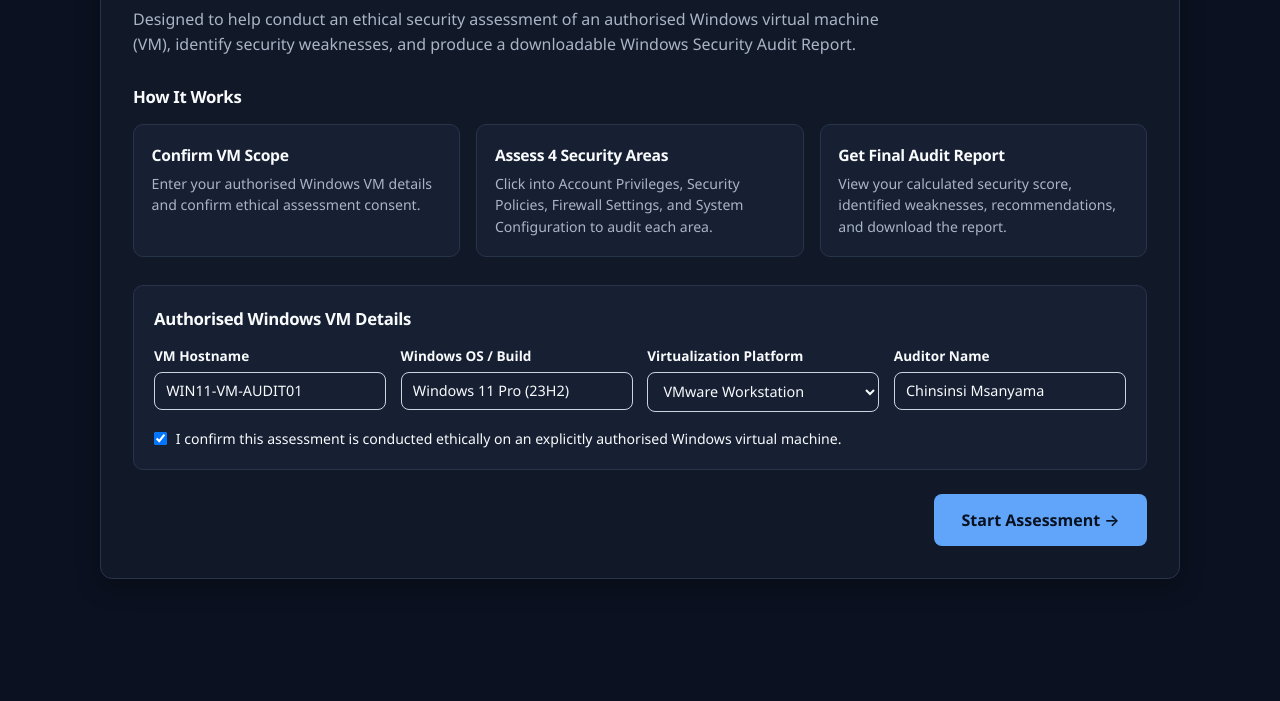
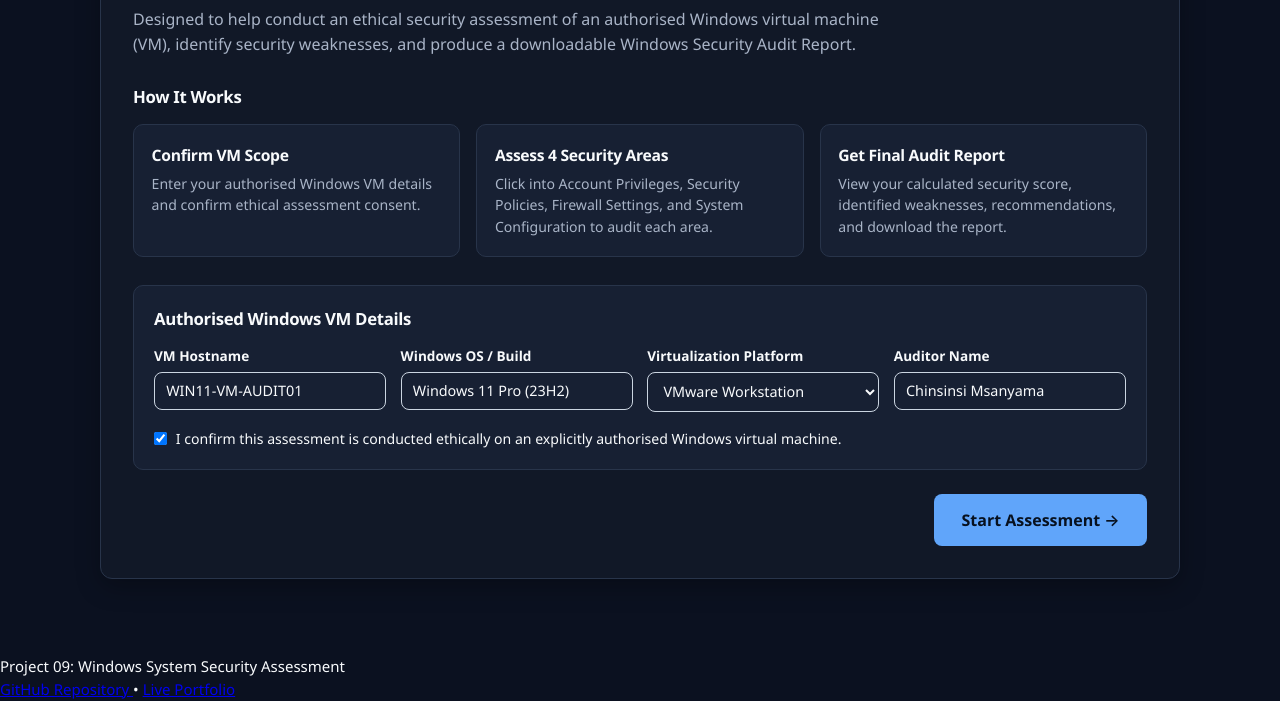
Before and after one commit to Tessy-123/SecureAudit-Windows-VM, a plain HTML site: page index.html in a window 1280 px wide. Shown: the part 230-931 px from the top of the page. Before the commit the page ends 885 px from the top, so only its background shows below. Drawn offline with Linux system fonts and the light colour scheme.

Commit message:
Add two-way links between portfolio website and GitHub repository

```diff
--- a/index.html
+++ b/index.html
@@ -162,6 +162,19 @@
 
   </main>
 
+  <footer class="site-footer">
+    <span>Project 09: Windows System Security Assessment</span>
+    <div>
+      <a href="https://github.com/Tessy-123/SecureAudit-Windows-VM" target="_blank" rel="noopener noreferrer">
+        GitHub Repository
+      </a>
+      &bull;
+      <a href="https://Tessy-123.github.io/SecureAudit-Windows-VM/" target="_blank" rel="noopener noreferrer">
+        Live Portfolio
+      </a>
+    </div>
+  </footer>
+
   <script src="app.js"></script>
 </body>
 </html>
```
Also changed, not shown: 1 other file.
